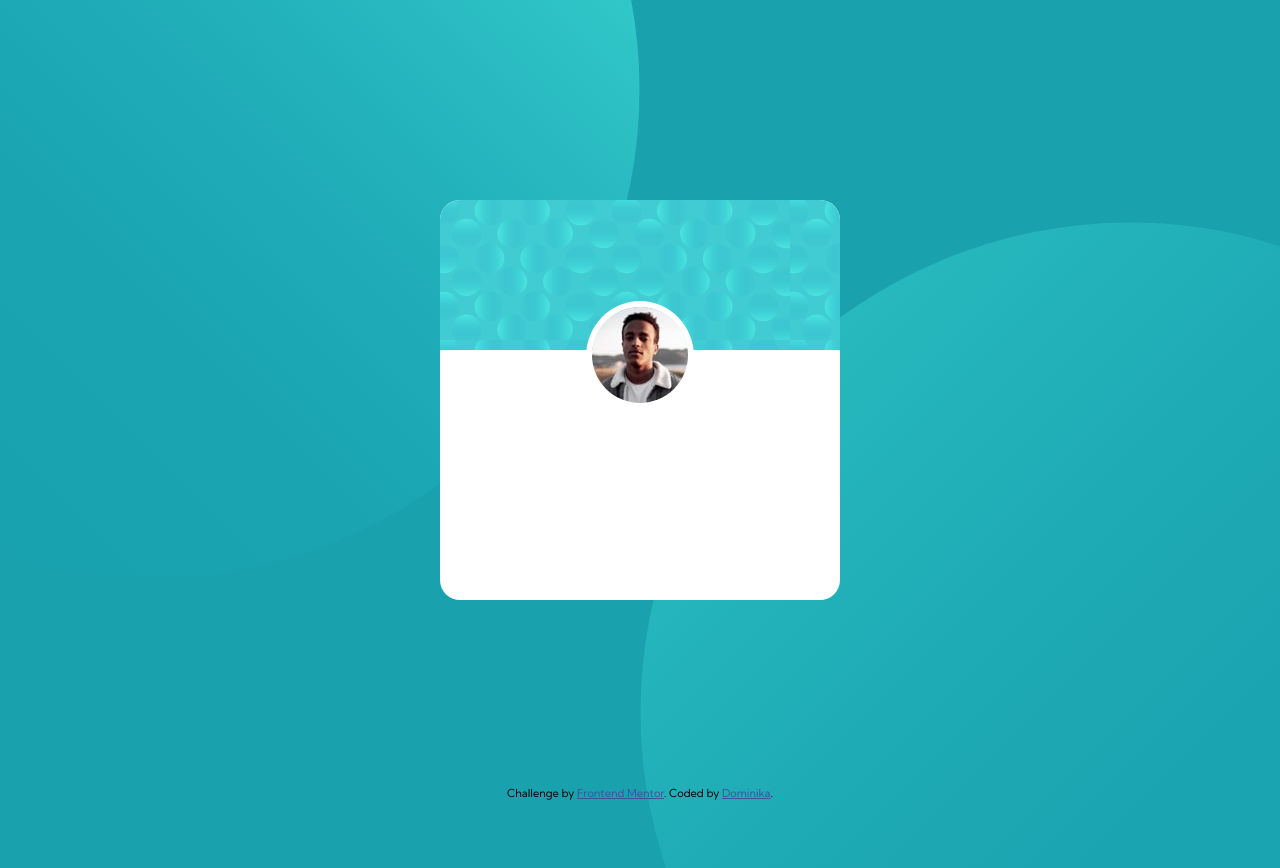
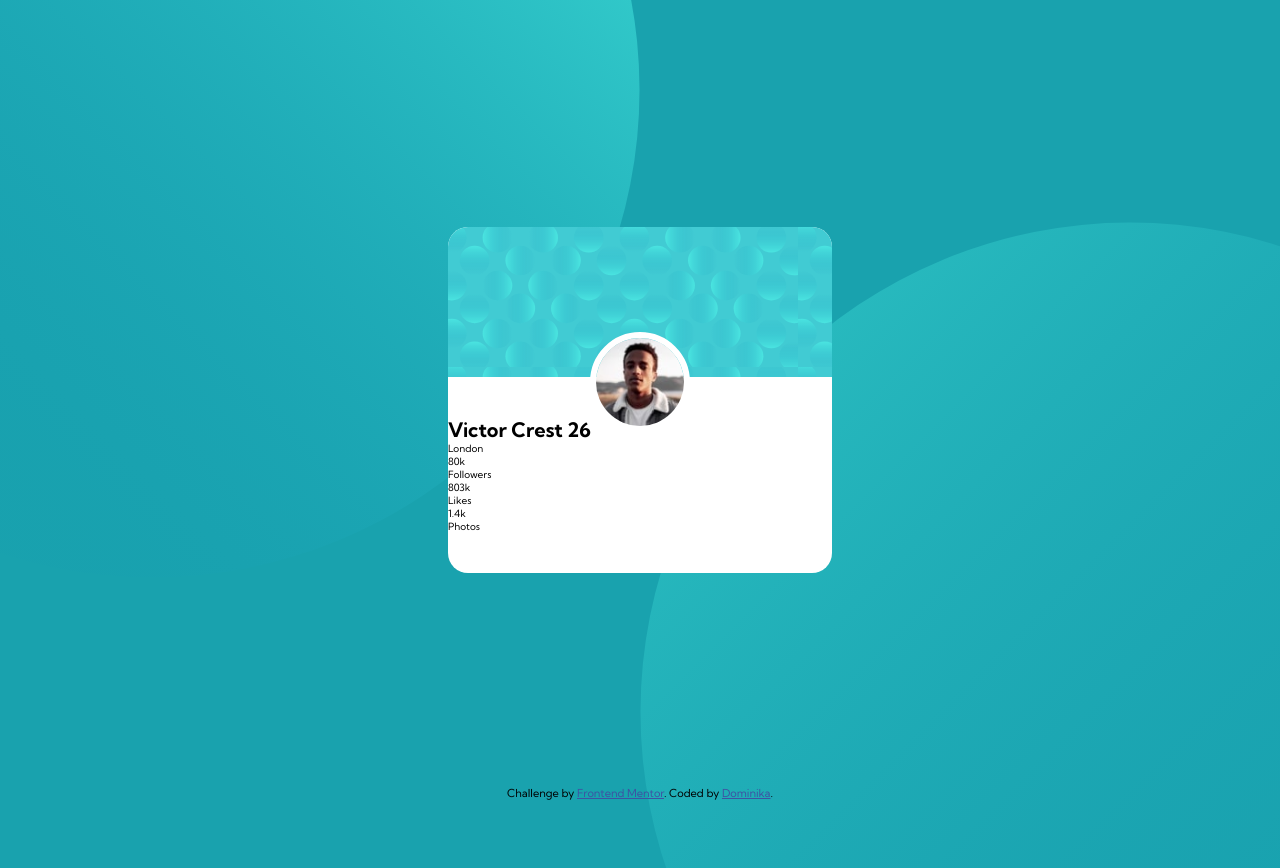
Before and after one commit to DominikaSzafraniec/profile-card-component, a plain HTML site: page index.html in a window 1280 px wide. Shown: the top 868 px of the page. Drawn offline with Linux system fonts and the light colour scheme.

Commit message:
finished two parts of card

```diff
--- a/index.html
+++ b/index.html
@@ -30,12 +30,31 @@
 
     <div class="card__bg-top"></div>
     <div class="card__bg-bottom">
-      <div class="card__img">
+
         <img src="./images/image-victor.jpg" alt="Victor">
+
+      <div class="card__name">
+        <h1 class="card__name-title">Victor Crest <span>26</span></h1>
+        <p class="card__city">London</p>
+      </div>
+      <div class="card__underline"></div>
+      <div class="card__stats">
+        <div class="card__stat">
+          <p class="card__number">80k</p>
+          <p class="card__stat-name">Followers</p>
+        </div>
+        <div class="card__stat">
+          <p class="card__number">803k</p>
+          <p class="card__stat-name">Likes</p>
+        </div>
+        <div class="card__stat">
+          <p class="card__number">1.4k</p>
+          <p class="card__stat-name">Photos</p>
+        </div>
       </div>
     </div>
-    Victor Crest
-  26
+    <!--
+
   London
 
   80K
@@ -45,7 +64,7 @@
   Likes
 
   1.4K
-  Photos
+  Photos -->
   </div>
 
   <footer class="attribution footer">
--- a/sass/style.scss
+++ b/sass/style.scss
@@ -40,14 +40,14 @@ body {
 
 .bg-bottom {
   bottom: -50%;
-  // left: 50%;
   right: -50%;
 }
 
 .card {
   position: relative;
-  height: 400px;
-  width: 400px;
+  width: 80%;
+  max-width: 500px;
+  height: 30%;
   background-color: white;
   border-radius: 20px;
   z-index: 100;
@@ -60,21 +60,20 @@ body {
 
   &__bg-bottom {
     position: relative;
-    height: 350px;
+    padding: 4rem 0;
   }
 
-  &__img {
-    position: absolute;
-    top: -14%;
-    left: 50%;
-    transform: translateX(-50%);
-    z-index: 100;
-    border: 6px solid white;
-    border-radius: 50%;
     img {
+      position: absolute;
+      top: -20%;
+      left: 50%;
+      transform: translateX(-50%);
+      z-index: 100;
+      border: 6px solid white;
+      border-radius: 50%;
+      width: 80px;
       border-radius: 50%;
     }
-  }
 }
 
 
@@ -82,3 +81,21 @@ body {
   position: absolute;
   bottom: 0;
 }
+
+@media(min-width: 576px) {
+  .card {
+    width: 60%;
+
+    &__bg-bottom {
+      img {
+        top: -23%;
+        width: 100px;
+      }
+    }
+  }
+}
+@media(min-width: 992px) {
+  .card {
+    width: 30%;
+  }
+}
```
Also changed, not shown: css/style.css, 1 other file.
